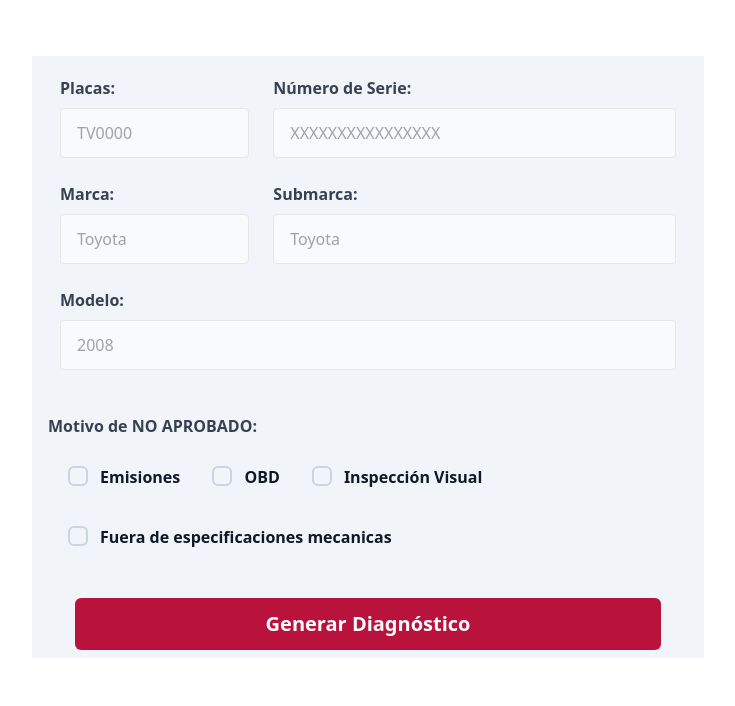
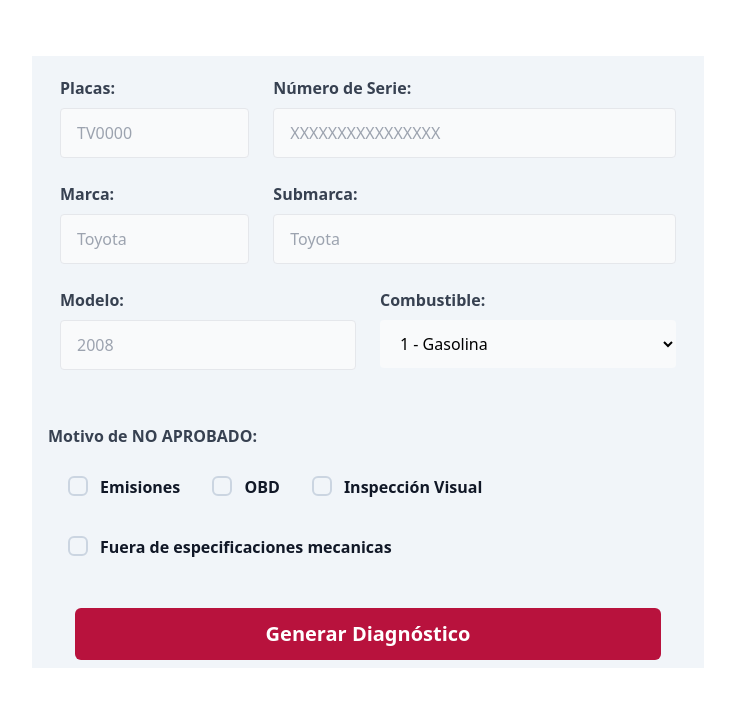
Before and after one commit to wuisangel/demo_dx, a website: page public/index.html in a window 1280 px wide. Shown: the whole page, without its empty margins (272-1007 px from the left). Drawn offline with Linux system fonts and the light colour scheme; some packages are replaced by stand-ins of ours; a script that the page names is missing.

Commit message:
Agrega opciones de combustible y protocolo

```diff
--- a/public/index.html
+++ b/public/index.html
@@ -34,10 +34,18 @@
                     <input type="text" id="submarca" name="submarca" placeholder="Toyota" class="w-full py-3 px-4 bg-gray-50 border rounded">
                 </div>
             </div>
-            <div class="w-full flex flex-row">
-                <div class="w-full px-3 py-3">
+            <div class="w-full flex flex-col sm:flex-row">
+                <div class="w-full sm:w-1/2 px-3 py-3">
                     <label class="block mb-2 font-bold text-gray-700" for="modelo">Modelo:</label>
                     <input type="number" id="modelo" name="modelo" placeholder="2008" class="w-full py-3 px-4 bg-gray-50 border rounded">
+                </div>
+                <div class="w-full sm:w-1/2 px-3 py-3">
+                    <label class="block mb-2 font-bold text-gray-700" for="modelo">Combustible:</label>
+                    <select class="py-3 px-4 mb-3 bg-gray-50 w-full rounded" name="combustible" id="combustible">
+                        <option value="1">1 - Gasolina</option>
+                        <option value="2">2 - Diesel</option>
+                        <option value="3">3 - Gas LP, Gas Natural, otro combustible...</option>
+                    </select>
                 </div>
             </div>
 
```
Also changed, not shown: public/forms/emisiones.html (+10 -1 lines), public/css/styles_tw.css.
